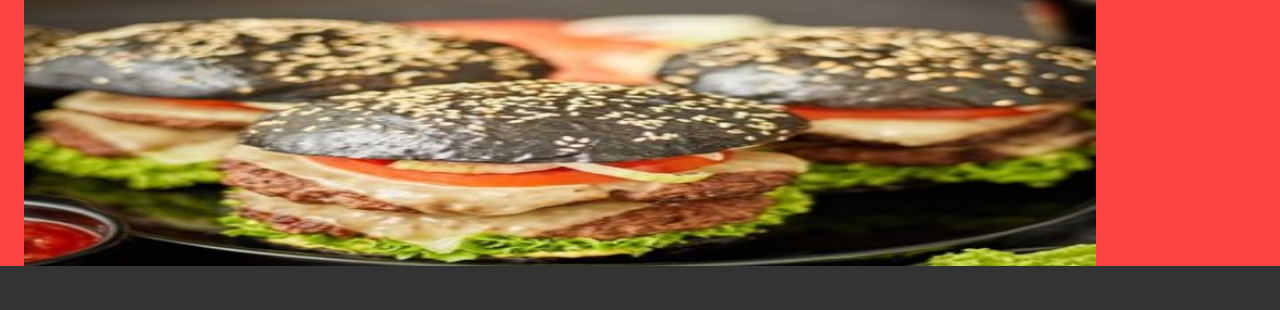
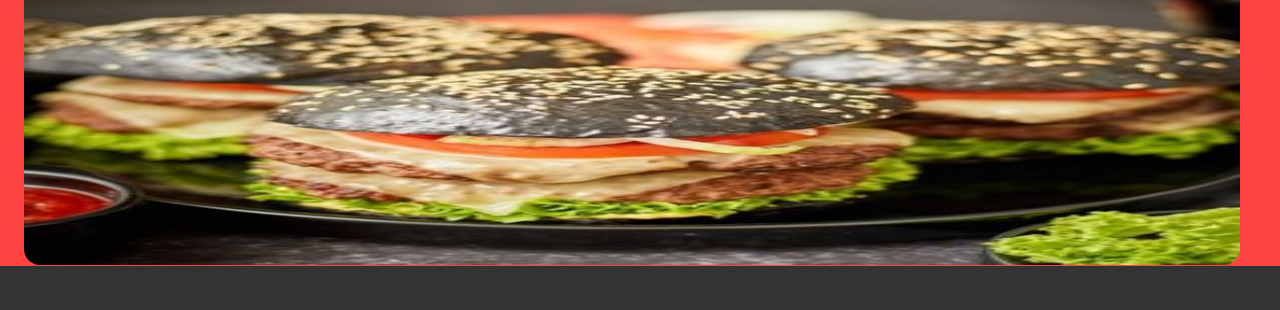
Before and after one commit to pRoX557-html/bigthorburger, a plain HTML site: page inicio.html in a window 1280 px wide. Shown: the part 380-690 px from the top of the page. Drawn offline with Linux system fonts and the light colour scheme.

Commit message:
se logro hacer responsibo el inicio usando porcentajes

```diff
--- a/index.css
+++ b/inicio.css
@@ -64,8 +64,8 @@
     /* Tamñode las imagenes */
 
     .ajuste-img{
-        width: 67rem;
-        height: 20.5rem;
+        width: 95%;
+        height: 88%;
         margin-left: 1.5rem;
         border-bottom-right-radius:1rem;
         border-top-right-radius:1rem;
--- a/inicio.html
+++ b/inicio.html
@@ -1,7 +1,7 @@
 <!DOCTYPE html>
 <html lang="es">
   <head>
-    <link rel="stylesheet" href="/index.css">
+    <link rel="stylesheet" href="/inicio.css">
     <title>Hamburguesas</title>
   </head>
   <body>
```
